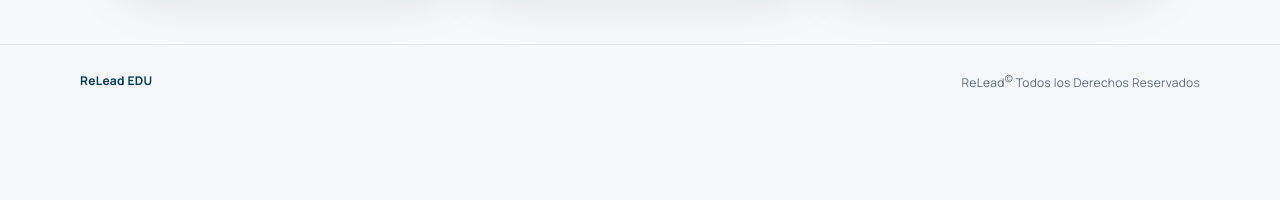
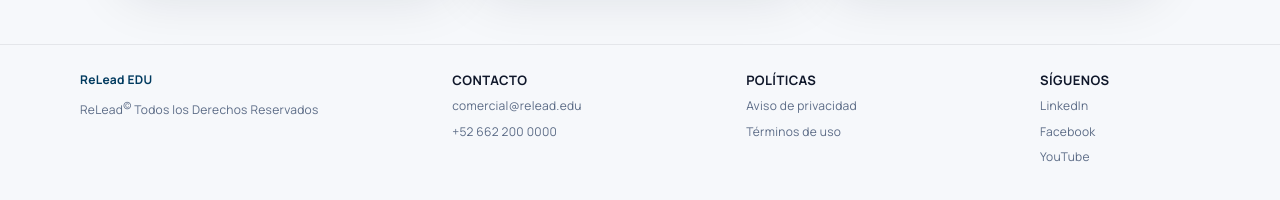
Before and after one commit to ricardomartinezh-code/Landing, a plain HTML site: page index.html in a window 1280 px wide. Shown: the part 1205-1405 px from the top of the page. Before the commit the page ends 1336 px from the top, so only its background shows below. Drawn offline with nearby package versions, Linux system fonts and the light colour scheme.

Commit message:
Add multi-column footer with contact and policy links

```diff
--- a/index.html
+++ b/index.html
@@ -345,14 +345,47 @@
       margin: 0 auto;
       display: flex;
       flex-wrap: wrap;
-      align-items: center;
+      align-items: flex-start;
       justify-content: space-between;
-      gap: 10px;
+      gap: clamp(16px, 3vw, 32px);
+    }
+
+    .site-footer__brand {
+      display: flex;
+      flex-direction: column;
+      gap: 8px;
+      max-width: 240px;
     }
 
     .site-footer__version {
       font-weight: 700;
       color: var(--accent);
+    }
+
+    .site-footer__column {
+      display: flex;
+      flex-direction: column;
+      gap: 6px;
+      min-width: 160px;
+    }
+
+    .site-footer__column-title {
+      margin: 0;
+      font-size: 13px;
+      font-weight: 700;
+      letter-spacing: 0.4px;
+      color: var(--text);
+      text-transform: uppercase;
+    }
+
+    .site-footer__link {
+      color: inherit;
+      transition: color 0.2s ease;
+    }
+
+    .site-footer__link:hover,
+    .site-footer__link:focus-visible {
+      color: var(--text);
     }
 
     @keyframes heroCarousel {
@@ -418,6 +451,11 @@
 
       .landing-main {
         padding-inline: clamp(var(--space), 8vw, var(--space-lg));
+      }
+
+      .site-footer__inner {
+        flex-direction: column;
+        align-items: flex-start;
       }
     }
   </style>
@@ -515,8 +553,26 @@
   </main>
   <footer class="site-footer">
     <div class="site-footer__inner">
-      <span class="site-footer__version">ReLead EDU</span>
-      <span>ReLead<sup>©</sup> Todos los Derechos Reservados</span>
+      <div class="site-footer__brand">
+        <span class="site-footer__version">ReLead EDU</span>
+        <span>ReLead<sup>©</sup> Todos los Derechos Reservados</span>
+      </div>
+      <div class="site-footer__column" aria-label="Contacto">
+        <p class="site-footer__column-title">Contacto</p>
+        <a class="site-footer__link" href="mailto:comercial@relead.edu">comercial@relead.edu</a>
+        <a class="site-footer__link" href="tel:+526622000000">+52 662 200 0000</a>
+      </div>
+      <nav class="site-footer__column" aria-label="Políticas">
+        <p class="site-footer__column-title">Políticas</p>
+        <a class="site-footer__link" href="#privacidad">Aviso de privacidad</a>
+        <a class="site-footer__link" href="#terminos">Términos de uso</a>
+      </nav>
+      <div class="site-footer__column" aria-label="Canales sociales">
+        <p class="site-footer__column-title">Síguenos</p>
+        <a class="site-footer__link" href="https://www.linkedin.com/company/relead" target="_blank" rel="noreferrer">LinkedIn</a>
+        <a class="site-footer__link" href="https://www.facebook.com/relead" target="_blank" rel="noreferrer">Facebook</a>
+        <a class="site-footer__link" href="https://www.youtube.com/@relead" target="_blank" rel="noreferrer">YouTube</a>
+      </div>
     </div>
   </footer>
 </body>
```
